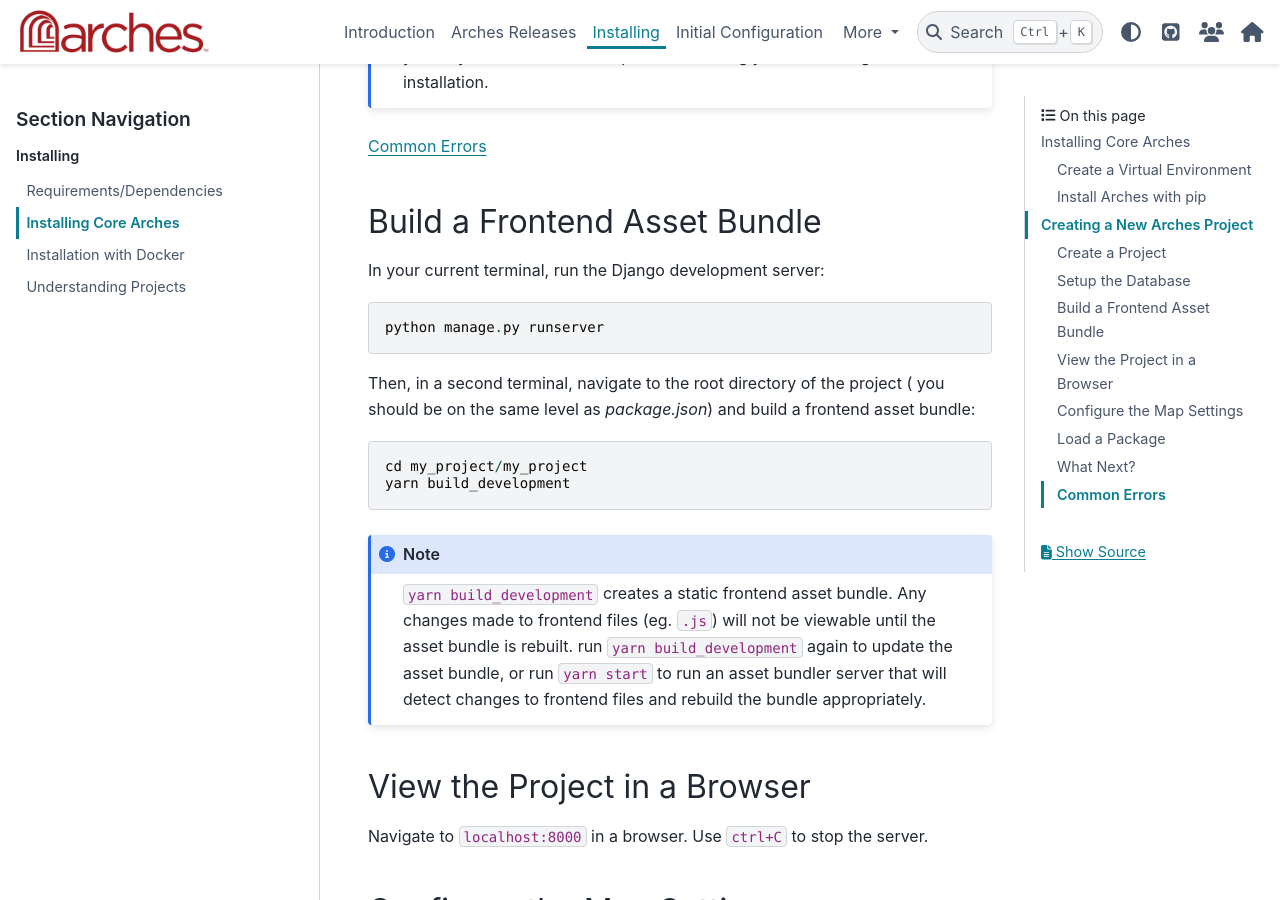
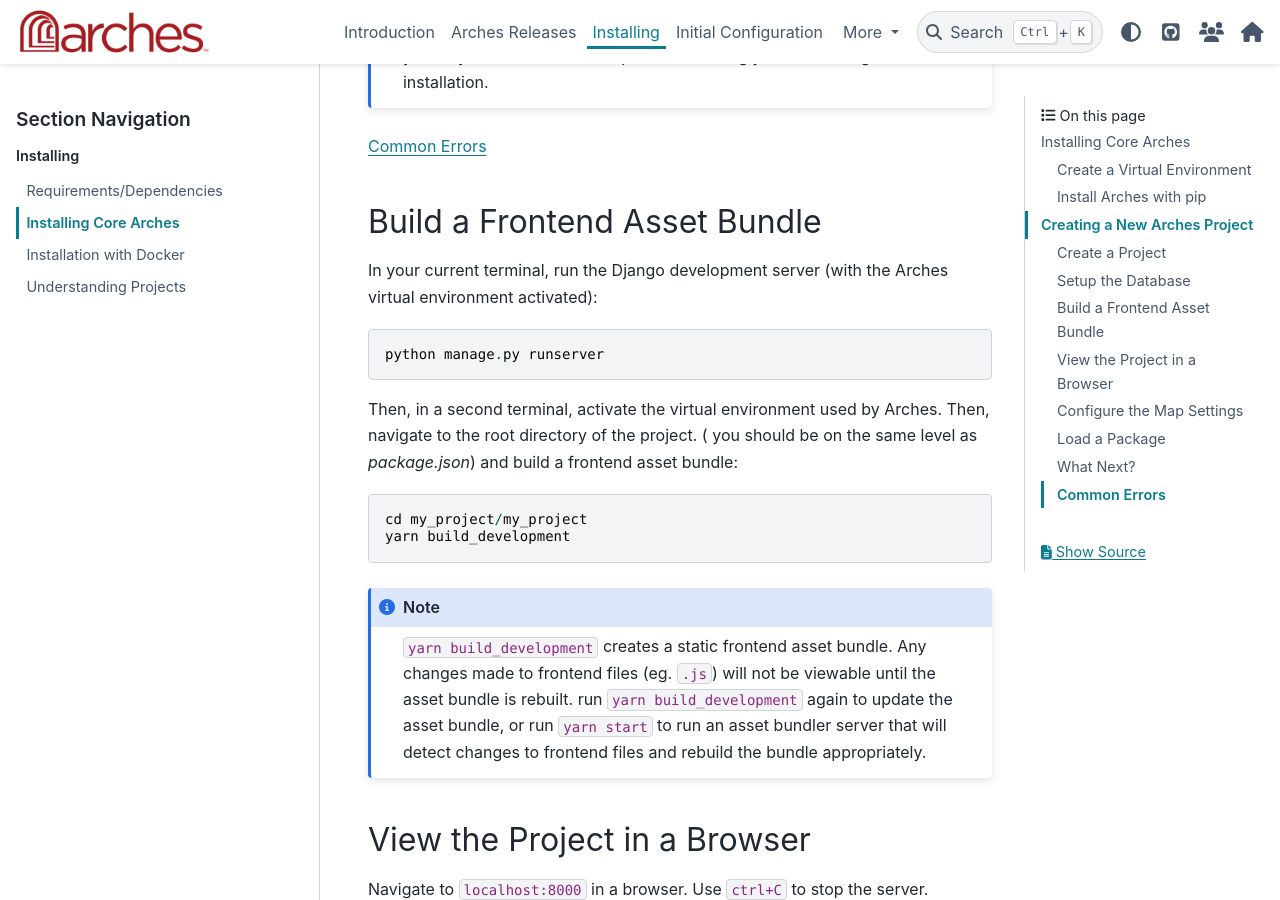
Before and after one commit to archesproject/arches-docs, a Sphinx documentation site: the page built from docs/installing/installation.txt, in a window 1280 px wide and 900 px high, scrolled down 3599 px. Built offline with Sphinx 7.4.7 and the PyData theme 0.15.4, drawn with Linux system fonts in a browser that asks for light colours.

Commit message:
Added virtual env directions for yarn

```diff
--- a/docs/installing/installation.txt
+++ b/docs/installing/installation.txt
@@ -118,11 +118,11 @@
 Build a Frontend Asset Bundle
 -----------------------------
 
-In your current terminal, run the Django development server::
+In your current terminal, run the Django development server (with the Arches virtual environment activated)::
 
     python manage.py runserver
 
-Then, in a second terminal, navigate to the root directory of the project ( you should be on the same level as `package.json`) and build a frontend asset bundle::
+Then, in a second terminal, activate the virtual environment used by Arches. Then, navigate to the root directory of the project. ( you should be on the same level as `package.json`) and build a frontend asset bundle::
 
     cd my_project/my_project
     yarn build_development
```
